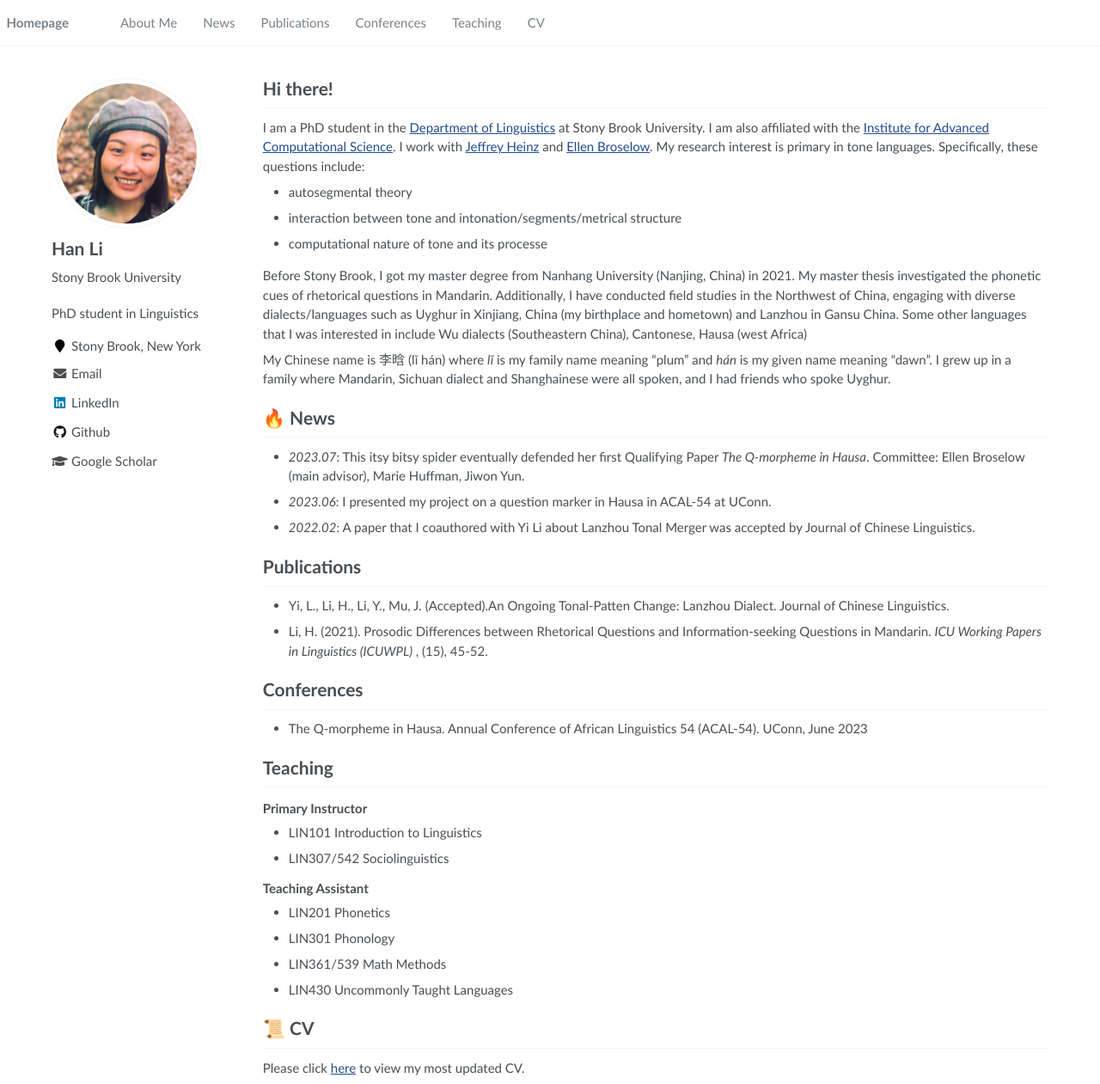
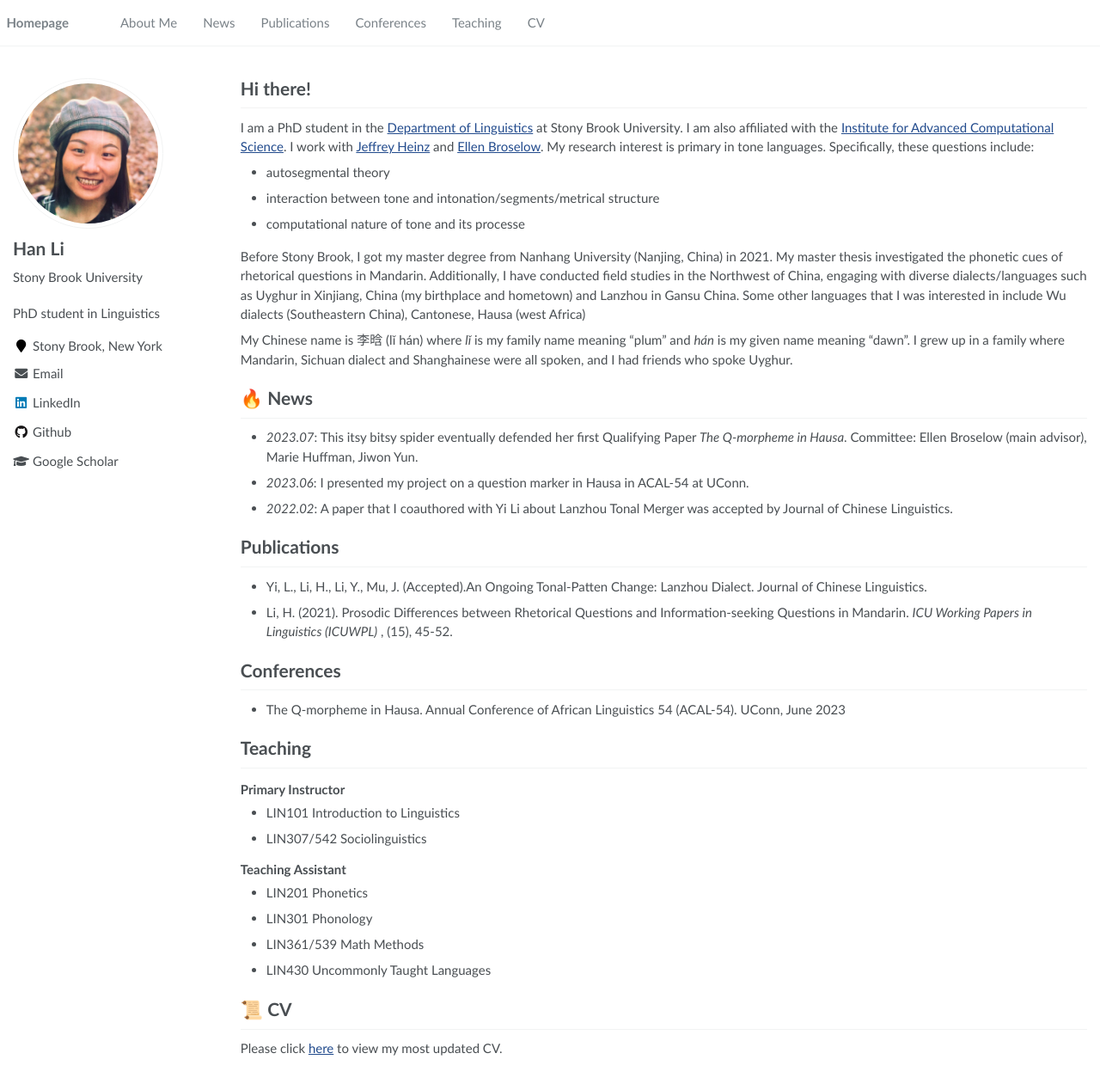
Before and after one commit to lihan829/lihan829.github.io, a Jekyll site: the page built from _pages/about.md, in a window 1280 px wide and 1261 px high. Shown: the whole window at 86% size. Built offline with Jekyll 4.4.1, drawn with Linux system fonts in a browser that asks for light colours.

Commit message:
replace scss

```diff
--- a/_sass/_page.scss
+++ b/_sass/_page.scss
@@ -6,8 +6,8 @@
   @include container;
   @include clearfix;
   margin-top: 1em;
-  padding-left: 4em;
-  padding-right: 4em;
+  padding-left: 1em;
+  padding-right: 1em;
   animation: intro 0.3s both;
   animation-delay: 0.35s;
 
--- a/assets/css/main.scss
+++ b/assets/css/main.scss
@@ -47,7 +47,7 @@
     flex-direction: row;
     flex-wrap: wrap;
     border-bottom: 1px #efefef solid;
-    padding: 2em 4em 2em 2em;
+    padding: 2em 0 2em 0;
 
 
     .paper-box-image{
@@ -77,7 +77,7 @@
 
         .paper-box-text{
             justify-content: left;
-            padding-left: 5em;
+            padding-left: 2em;
             max-width: 60%;
             order: 2;
         }
```
